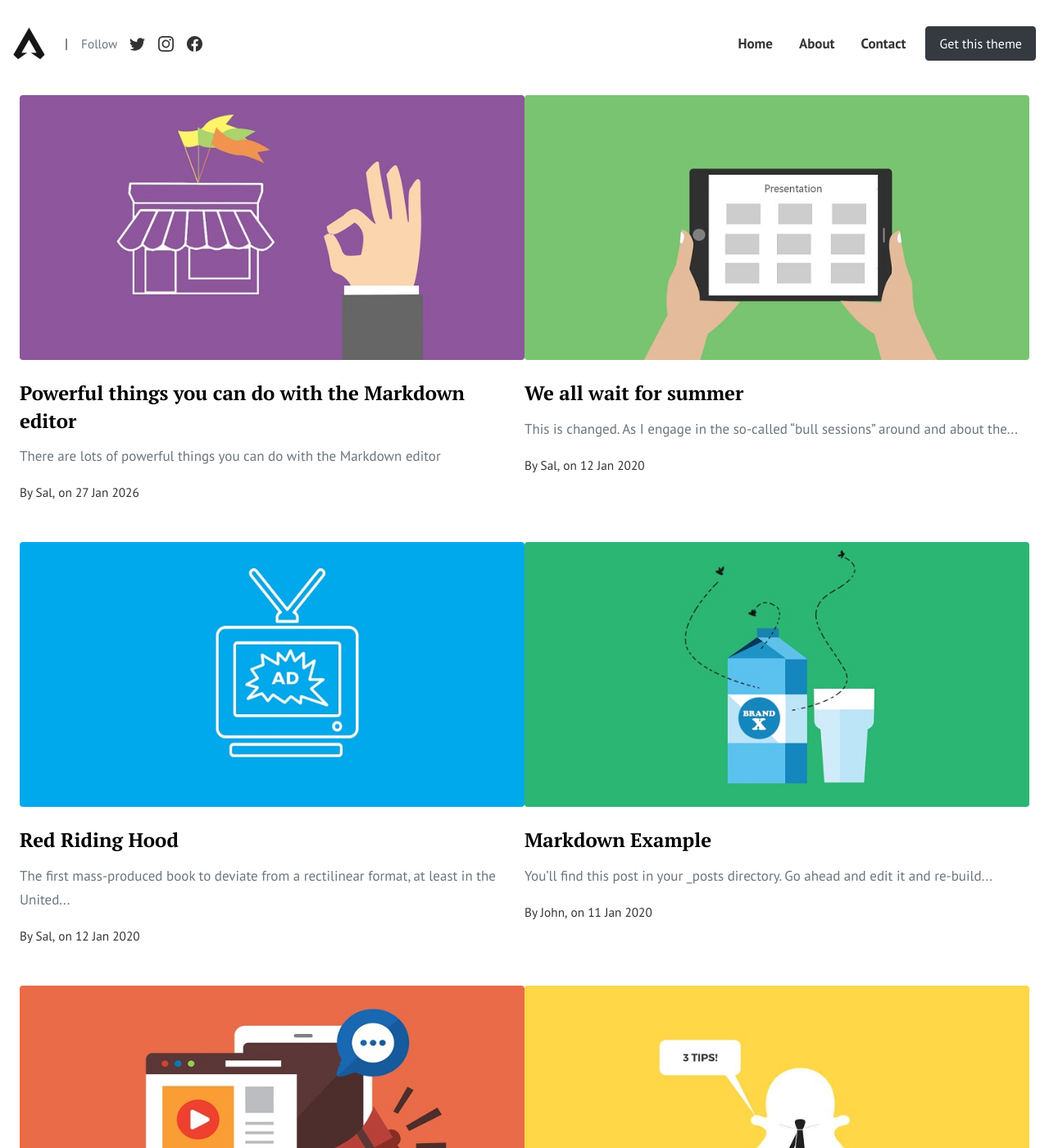
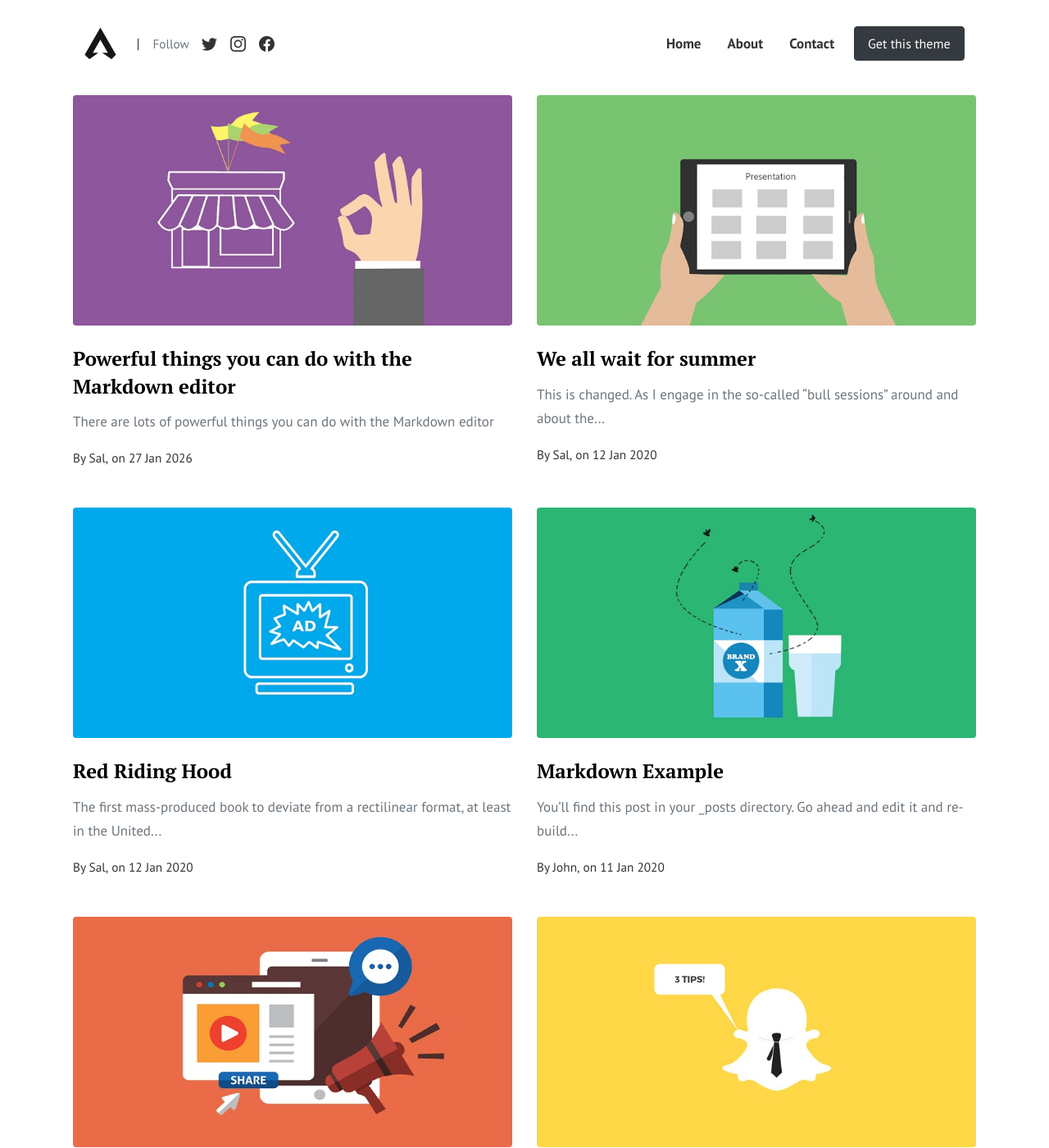
Before and after one commit to kouroshmoini/moini.org, a Jekyll site: the page built from index.html, in a window 1280 px wide and 1400 px high. Shown: the whole window at 82% size. Built offline with Jekyll 4.4.1, drawn with Linux system fonts in a browser that asks for light colours; the list of posts is cut into pages by our own code.

Commit message:
Delete custom CSS overrides for layout
Removed custom CSS rules for layout and responsiveness.

```diff
--- a/assets/css/custom.css
+++ b/assets/css/custom.css
@@ -1,63 +1,6 @@
 /*
-Custom overrides
+Don't want to use sass and simply modify the stylesheet in the old css fashion?
+Just customize your theme here.
 ================================================== */
 
-/* 1) DESKTOP: remove the "boxed" look + kill side padding */
-@media (min-width: 992px) {
-
-  /* Make bootstrap containers full width */
-  .container,
-  .container-sm,
-  .container-md,
-  .container-lg,
-  .container-xl,
-  .container-xxl,
-  main.container {
-    width: 100% !important;
-    max-width: 100% !important;
-    padding-left: 0 !important;
-    padding-right: 0 !important;
-  }
-
-  /* Remove row gutters that create extra side space */
-  .row {
-    --bs-gutter-x: 0 !important;
-    margin-left: 0 !important;
-    margin-right: 0 !important;
-  }
-
-  /* Remove column padding so cards align flush */
-  [class*="col-"] {
-    padding-left: 0 !important;
-    padding-right: 0 !important;
-  }
-
-  /* Optional: add a controlled site margin instead of random padding */
-  main.container {
-    padding-left: 24px !important;
-    padding-right: 24px !important;
-  }
-}
-
-/* 2) MOBILE/TABLET: keep good spacing + force single column layout */
-@media (max-width: 991px) {
-  main.container {
-    padding-left: 16px !important;
-    padding-right: 16px !important;
-  }
-
-  /* Stack cards */
-  .col-md-6,
-  .col-lg-6,
-  .col-md-4 {
-    flex: 0 0 100% !important;
-    max-width: 100% !important;
-  }
-}
-
-/* 3) Images responsive */
-img,
-video {
-  max-width: 100%;
-  height: auto;
-}
+body {}
```
